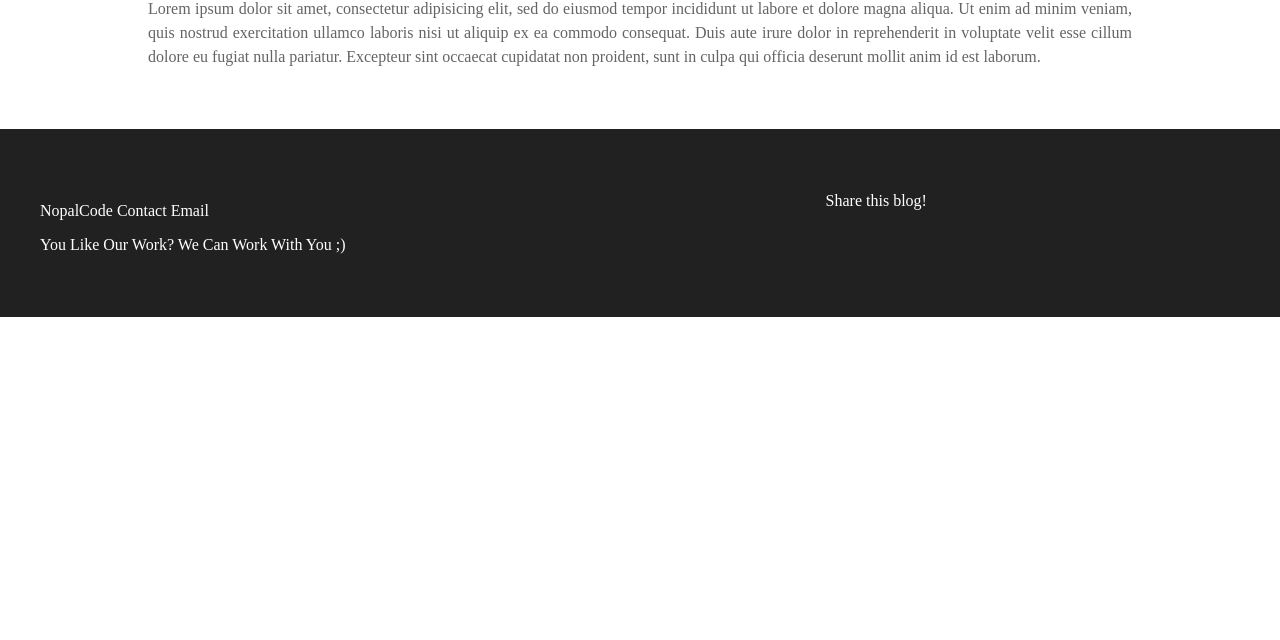
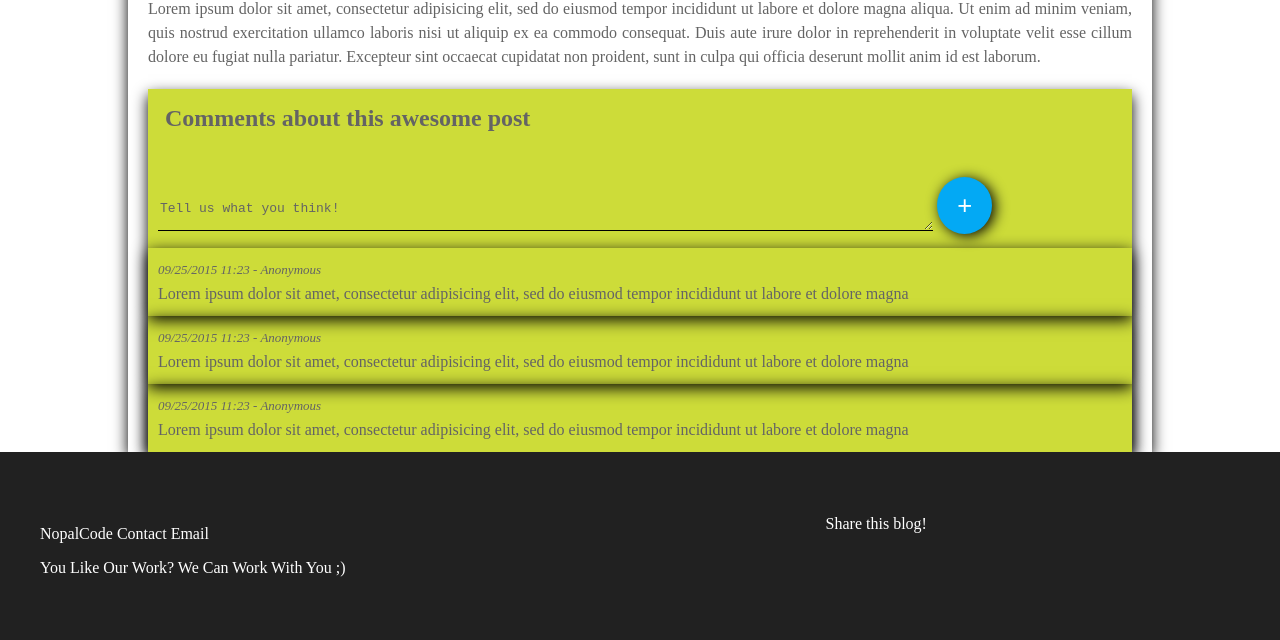
Before and after one commit to matuser00/nopalcode-blog-frontend, a plain HTML site: page post.html in a window 1280 px wide. Shown: the part 182-822 px from the top of the page. Before the commit the page ends 800 px from the top, so only its background shows below. Drawn offline with Linux system fonts and the light colour scheme; a web font is replaced by a local one.

Commit message:
Refactored post design, added custom button material design implementation

```diff
--- a/css/main-small.css
+++ b/css/main-small.css
@@ -14,6 +14,16 @@
     display: none;
   }
 
+  .page-content.post {
+    margin: 0px 10%;
+  }
+
+  .new-comment-box textarea {
+    width: 80%;
+  }
+  .new-comment-box button {
+  }
+
   .full-welcome {
     padding: 10% 0px 10% 0px
   }
--- a/css/main.css
+++ b/css/main.css
@@ -147,7 +147,7 @@ body {
 /*
   Apply material design to input elements
 */
-input {
+input, textarea {
   margin-top: 1em;
   font-size: 1em;
   border: none;
@@ -163,6 +163,7 @@ input {
     color:white;
 }
 
+textarea:focus,
 input:focus {
   outline: 0;
   border-bottom: 2px solid black;
@@ -257,3 +258,80 @@ ul.menu li {
 ul.menu li input {
   min-width: 200px;
 }
+
+
+.comments {
+  background-color: #CDDC39;
+  text-align: justify;
+  box-shadow: 0px 6px 14px black;
+  margin-top: 20px;
+}
+
+/* FIXME: Maybe add this as a div instead of going directly for the h2 element */
+.comments h2 {
+  padding: 17px;
+}
+
+.comments .comment {
+  padding: 10px;
+  box-shadow: 0px 4px 15px black;
+}
+
+.comment .meta {
+  font-size: small;
+  font-style: italic;
+}
+
+.new-comment-box {
+  padding: 10px;
+}
+
+.new-comment-box textarea {
+  width: 100%;
+  line-height: 1em;
+  color: black;
+}
+
+.new-comment-box button {
+  vertical-align: text-bottom;
+  cursor: pointer;
+}
+
+.new-comment-box textarea::-webkit-input-placeholder {
+   color: #646464;
+}
+
+.new-comment-box textarea:-moz-placeholder { /* Firefox 18- */
+   color: #646464;
+}
+
+.new-comment-box textarea::-moz-placeholder {  /* Firefox 19+ */
+   color: #646464;
+}
+
+.new-comment-box textarea:-ms-input-placeholder {
+   color: #646464;
+}
+
+.page-content.post {
+  margin: 0px 20px;
+  padding: 20px 20px 0px 20px;
+  box-shadow: 0px 6px 14px black;
+}
+
+.btn-material {
+  line-height: 55px;
+  font-size: 1.6rem;
+  display: inline-block;
+  text-align: center;
+  color: white;
+  border-radius: 50%;
+  border: none;
+  box-shadow: 3px 2px 14px black;
+  background-color: #03A9F4;
+  width: 55px;
+}
+
+.btn-material:hover {
+  background-color: #29B6F6;
+}
--- a/post.html
+++ b/post.html
@@ -40,6 +40,37 @@
     <div class="body">
       Lorem ipsum dolor sit amet, consectetur adipisicing elit, sed do eiusmod tempor incididunt ut labore et dolore magna aliqua. Ut enim ad minim veniam, quis nostrud exercitation ullamco laboris nisi ut aliquip ex ea commodo consequat. Duis aute irure dolor in reprehenderit in voluptate velit esse cillum dolore eu fugiat nulla pariatur. Excepteur sint occaecat cupidatat non proident, sunt in culpa qui officia deserunt mollit anim id est laborum.
     </div>
+    <div class="comments">
+      <h2>Comments about this awesome post</h2>
+      <div class="new-comment-box">
+        <textarea placeholder="Tell us what you think!" ></textarea>
+        <button class="btn-material">+</button>
+      </div>
+      <div class="comment">
+        <div class="meta">
+          09/25/2015  11:23 - Anonymous
+        </div>
+        <div class="comment-content">
+          Lorem ipsum dolor sit amet, consectetur adipisicing elit, sed do eiusmod tempor incididunt ut labore et dolore magna
+        </div>
+      </div>
+      <div class="comment">
+        <div class="meta">
+          09/25/2015  11:23 - Anonymous
+        </div>
+        <div class="comment-content">
+          Lorem ipsum dolor sit amet, consectetur adipisicing elit, sed do eiusmod tempor incididunt ut labore et dolore magna
+        </div>
+      </div>
+      <div class="comment">
+        <div class="meta">
+          09/25/2015  11:23 - Anonymous
+        </div>
+        <div class="comment-content">
+          Lorem ipsum dolor sit amet, consectetur adipisicing elit, sed do eiusmod tempor incididunt ut labore et dolore magna
+        </div>
+      </div>
+    </div>
   </div>
   <footer>
     <div class="footer">
```
